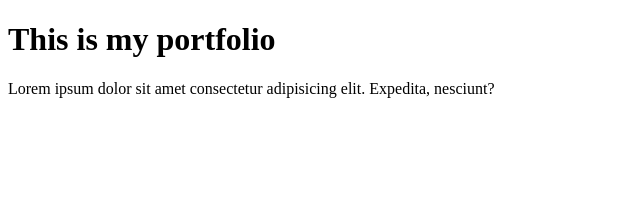
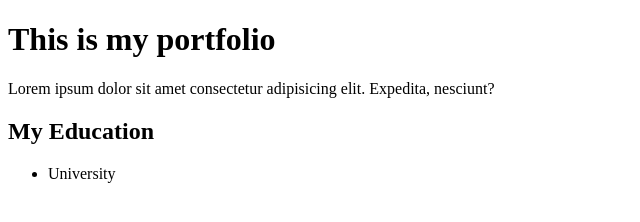
Before and after one commit to cerumiaktar/my-portfolio, a plain HTML site: page index.html in a window 1280 px wide. Shown: the whole page, without its empty margins (0-640 px from the left). Drawn offline with Linux system fonts and the light colour scheme.

Commit message:
Update index.html

```diff
--- a/index.html
+++ b/index.html
@@ -8,5 +8,14 @@
 <body>
     <h1>This is my portfolio</h1>
     <p>Lorem ipsum dolor sit amet consectetur adipisicing elit. Expedita, nesciunt?</p>
+
+    <section>
+        <div>
+            <h1>My Education</h1>
+            <ul>
+                <li>University</li>
+            </ul>
+        </div>
+    </section>
 </body>
 </html>
```
